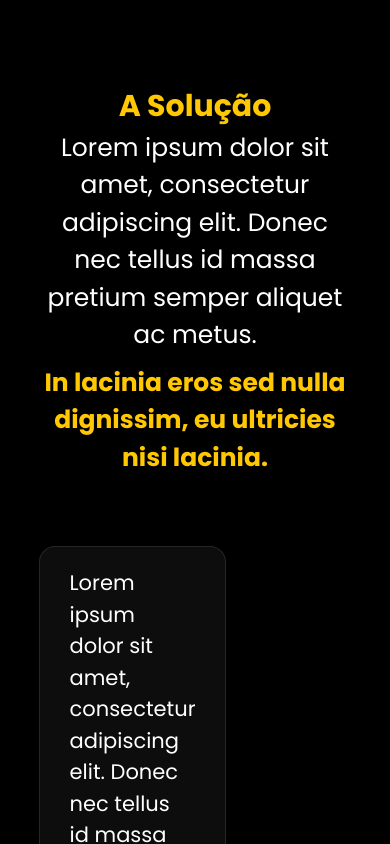
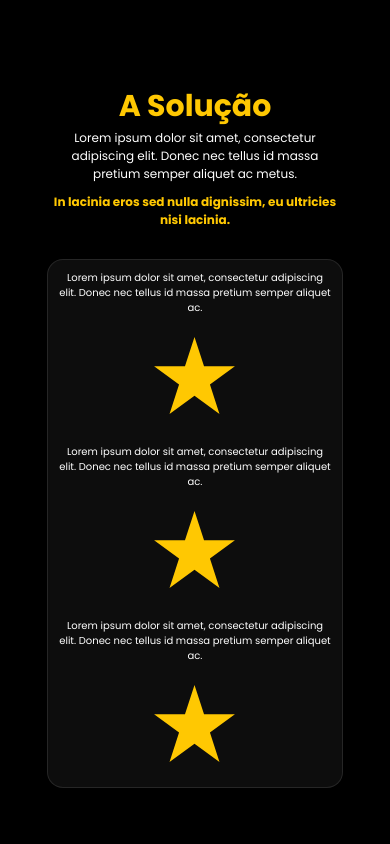
Before and after one commit to Film-Lab-landing-pages/ceos-lp, a Next.js app: page /ceo-masterclass in a window 390 px wide. Shown: the part 4960-5804 px from the top of the page. Built offline with nearby package versions, Linux system fonts and the light colour scheme.

Commit message:
feat: a solucao section responsiveness

```diff
--- a/src/sections/ASolucao/styles.ts
+++ b/src/sections/ASolucao/styles.ts
@@ -1,17 +1,17 @@
-import { Container, Section } from "@/styles/globalStyles";
-import styled from "styled-components";
+import { Container, Section } from '@/styles/globalStyles'
+import styled from 'styled-components'
 
 export const SolucaoSection = styled(Section)`
   margin: 5rem 0;
-  background: url("/images/bg_section02.png") center center no-repeat;
+  background: url('/images/bg_section02.png') center center no-repeat;
   background-size: cover;
-`;
+`
 
 export const FlexContainer = styled(Container)`
   display: flex;
   flex-direction: column;
   align-items: center;
-`;
+`
 
 export const SubtitleWrapper = styled.div`
   display: flex;
@@ -19,7 +19,11 @@ export const SubtitleWrapper = styled.div`
   align-items: center;
   justify-content: center;
   margin-bottom: 7rem;
-`;
+
+  @media (max-width: 480px) {
+    margin-bottom: 3rem;
+  }
+`
 
 export const SubtitleMainText = styled.p`
   color: var(--color-white);
@@ -27,7 +31,16 @@ export const SubtitleMainText = styled.p`
   text-align: center;
   margin-bottom: 1rem;
   max-width: 1600px;
-`;
+
+  @media (max-width: 1024px) {
+    font-size: 2rem;
+    padding: 0 1rem;
+  }
+
+  @media (max-width: 480px) {
+    font-size: 1.2rem;
+  }
+`
 
 export const SubtitleSpan = styled.span`
   color: var(--color-yellow);
@@ -36,13 +49,26 @@ export const SubtitleSpan = styled.span`
   font-size: 25px;
   text-align: center;
   max-width: 1600px;
-`;
+
+  @media (max-width: 1024px) {
+    font-size: 2rem;
+    padding: 0 1rem;
+  }
+
+  @media (max-width: 480px) {
+    font-size: 1.2rem;
+  }
+`
 
 export const CardWrapper = styled.div`
   width: 100%;
   display: flex;
   justify-content: flex-start;
-`;
+
+  @media (max-width: 1024px) {
+    justify-content: center !important;
+  }
+`
 
 export const PositionedCard = styled.div`
   display: flex;
@@ -50,7 +76,16 @@ export const PositionedCard = styled.div`
   justify-content: center;
   width: 60%;
   margin-bottom: 5rem;
-`;
+
+  @media (max-width: 1024px) {
+    width: 80% !important;
+  }
+
+  @media (max-width: 480px) {
+    width: 95% !important;
+    margin-bottom: 3rem;
+  }
+`
 
 export const CardContent = styled.div`
   display: flex;
@@ -60,7 +95,12 @@ export const CardContent = styled.div`
   gap: 2rem;
   width: 100%;
   padding: 2rem;
-`;
+
+  @media (max-width: 480px) {
+    padding: 1rem;
+    gap: 1.5rem;
+  }
+`
 
 export const CardItem = styled.div`
   display: flex;
@@ -69,18 +109,40 @@ export const CardItem = styled.div`
   gap: 4.84vw;
   width: 100%;
   gap: 5rem;
-`;
+
+  @media (max-width: 480px) {
+    flex-direction: column;
+    gap: 1rem;
+  }
+`
 
 export const CardItemText = styled.p`
   color: var(--color-white);
   font-size: 21px;
   width: 80%;
   margin-left: 4rem;
-`;
+
+  @media (max-width: 480px) {
+    font-size: 1rem;
+    width: 100%;
+    margin-left: 0;
+    text-align: center;
+  }
+`
 
 export const CardItemIcon = styled.div`
   width: 20%;
   height: 100%;
   display: flex;
   justify-content: flex-start;
-`;
+
+  @media (max-width: 1024px) {
+    width: auto;
+    justify-content: center;
+  }
+
+  @media (max-width: 480px) {
+    width: 100%;
+    justify-content: center;
+  }
+`
```
